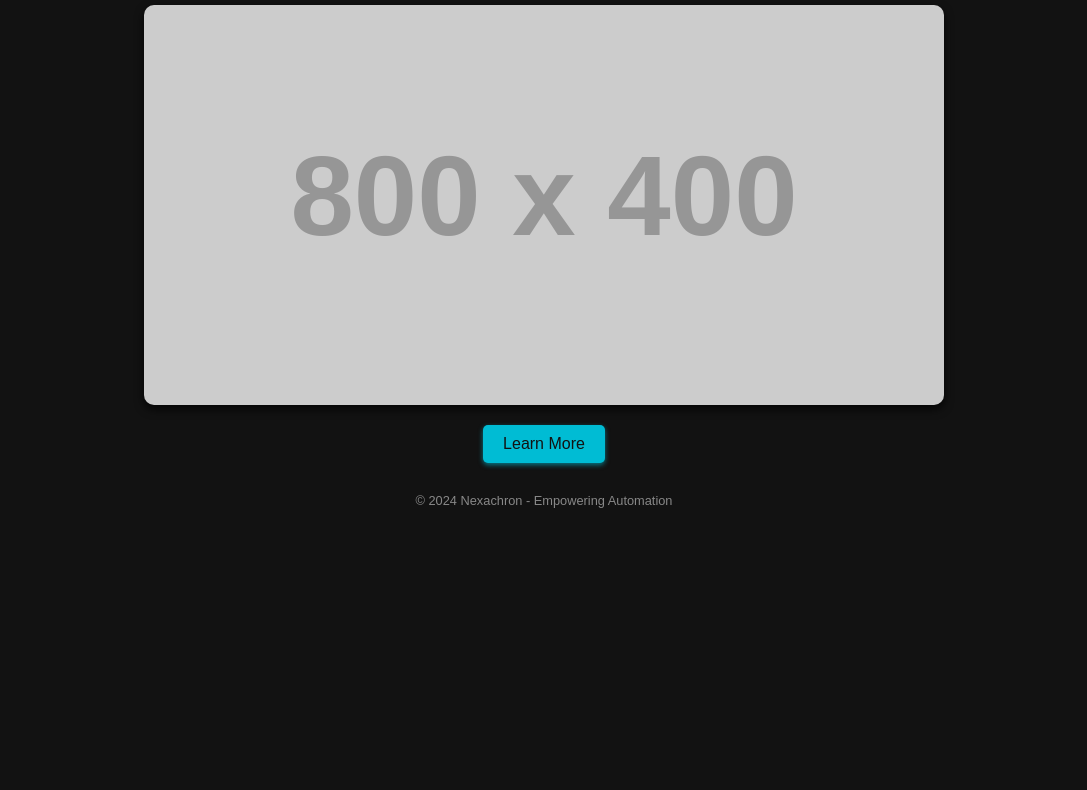
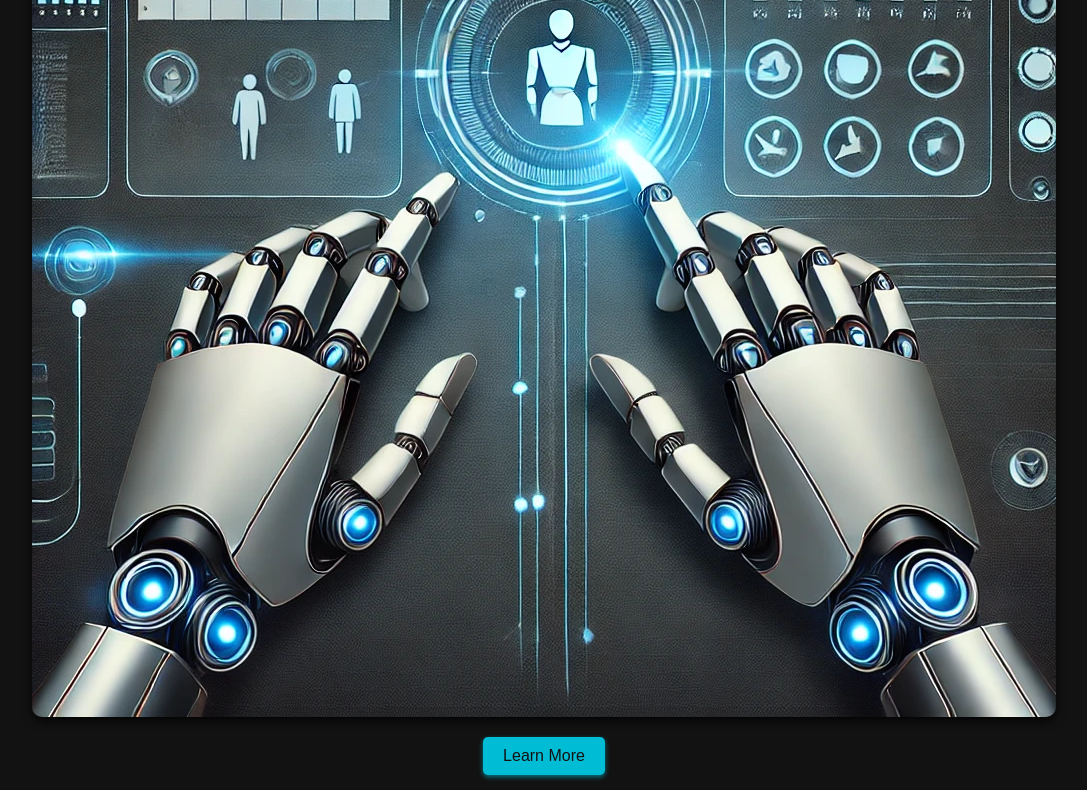
Before and after one commit to Drummic/automatix.github.io, a plain HTML site: page index.html in a window 1280 px wide. Shown: the part 181-971 px from the top of the page, without its empty margins (96-1183 px from the left). Before the commit the page ends 800 px from the top, so only its background shows below. Drawn offline with Linux system fonts and the light colour scheme; placeholder pictures from the web are drawn by us.

Commit message:
Update index.html

```diff
--- a/index.html
+++ b/index.html
@@ -65,7 +65,7 @@
         <h1>Automate Your Work</h1>
     </header>
 
-    <img src="https://via.placeholder.com/800x400?text=Automate+Your+Work" alt="Automate Your Work">
+    <img src="automate-your-day.webp" alt="Automate Your Work">
 
     <button onclick="showAlert()">Learn More</button>
 
```
